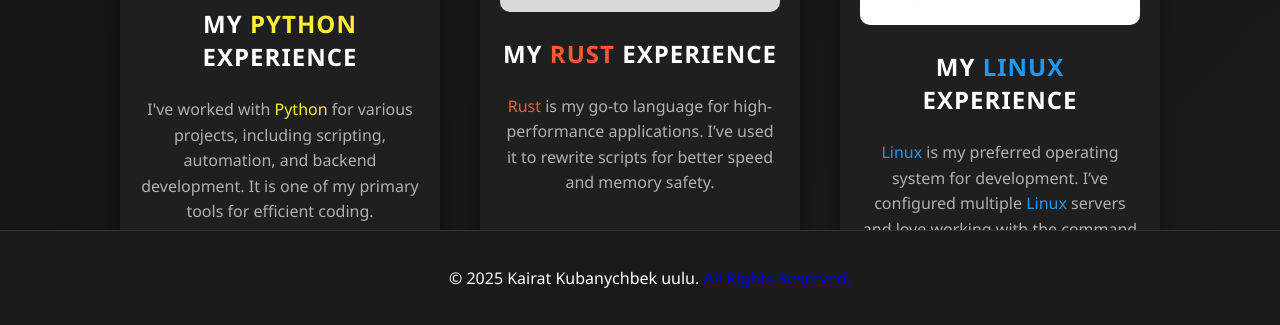
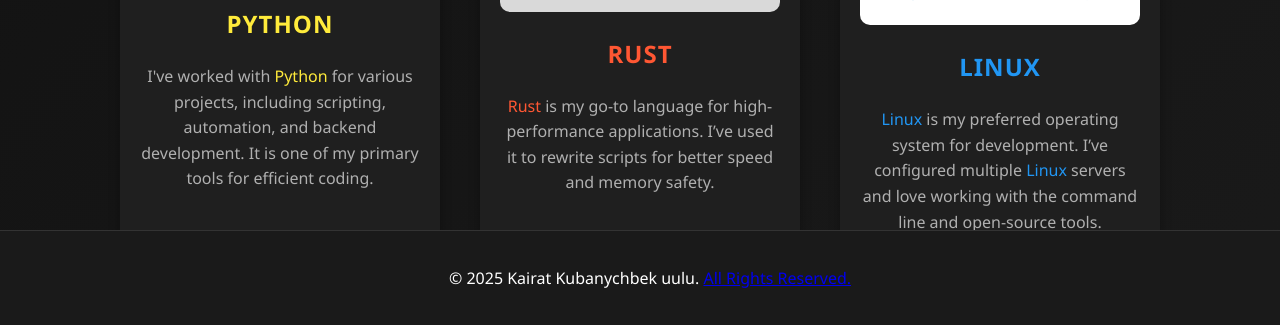
Before and after one commit to ImKairat/ImKairat.github.io, a plain HTML site: page index.html in a window 1280 px wide. Shown: the part 475-800 px from the top of the page. Drawn offline with Linux system fonts and the light colour scheme.

Commit message:
Refactor experience section in index.html to simplify headings

```diff
--- a/index.html
+++ b/index.html
@@ -120,21 +120,21 @@
         <!-- Python Experience Card -->
         <div class="card">
             <img src="assets/python_icon.png" alt="Python">
-            <h3>My <span class="python">Python</span> Experience</h3>
+            <h3><span class="python">Python</span></h3>
             <p>I've worked with <span class="python">Python</span> for various projects, including scripting, automation, and backend development. It is one of my primary tools for efficient coding.</p>
         </div>
 
         <!-- Rust Experience Card -->
         <div class="card">
             <img src="assets/rust_icon.png" alt="Rust">
-            <h3>My <span class="rust">Rust</span> Experience</h3>
+            <h3><span class="rust">Rust</span></h3>
             <p><span class="rust">Rust</span> is my go-to language for high-performance applications. I’ve used it to rewrite scripts for better speed and memory safety.</p>
         </div>
 
         <!-- Linux Experience Card -->
         <div class="card">
             <img src="assets/arch_linux_icon.png" alt="Linux">
-            <h3>My <span class="linux">Linux</span> Experience</h3>
+            <h3><span class="linux">Linux</span></h3>
             <p><span class="linux">Linux</span> is my preferred operating system for development. I’ve configured multiple <span class="linux">Linux</span> servers and love working with the command line and open-source tools.</p>
         </div>
     </section>
```
